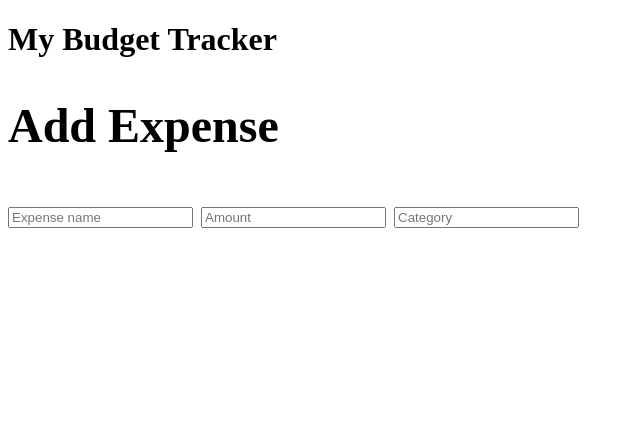
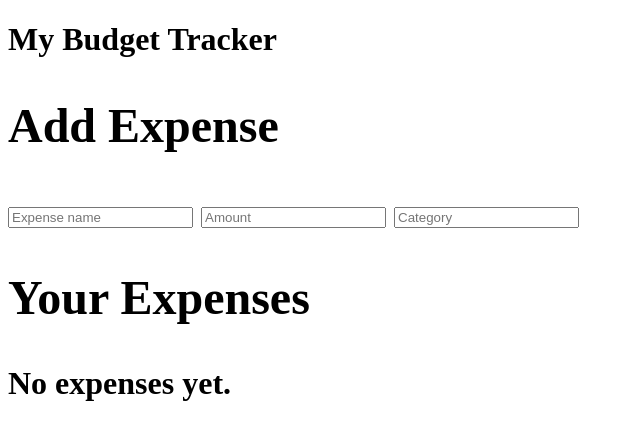
Before and after one commit to Leila126yy/BUDGET-TRACKER-, a plain HTML site: page index.html in a window 1280 px wide. Shown: the whole page, without its empty margins (0-640 px from the left). Drawn offline with Linux system fonts and the light colour scheme.

Commit message:
Add expenses section to index.html

```diff
--- a/index.html
+++ b/index.html
@@ -13,6 +13,10 @@
     <input type="number" placeholder="Amount">
     <input type="text" placeholder="Category">
 </section>
+    <section id="expenses-section">
+    <h2>Your Expenses</h2>
+    <p>No expenses yet.</p>
+</section>
 
 </body>
 </html>
```
